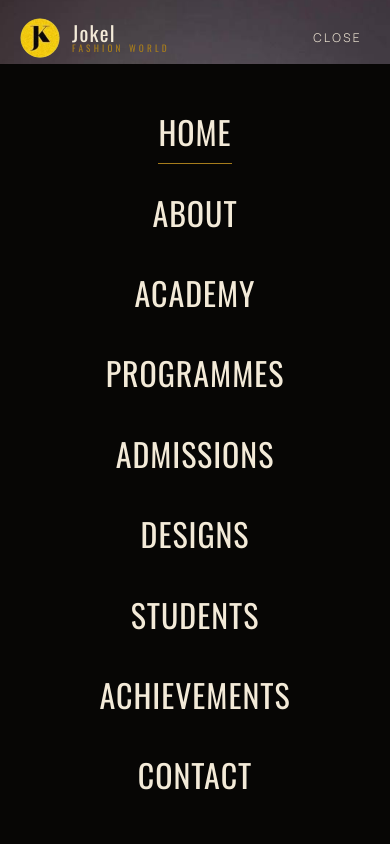
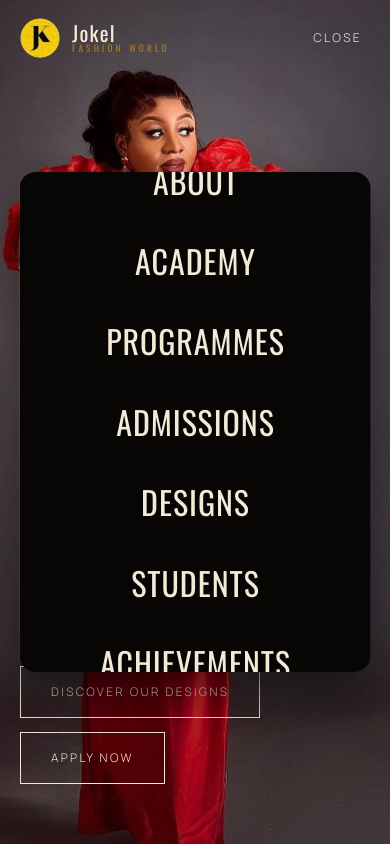
Before and after one commit to Jaytoobad/Jokel-Fashion-World, a website built with Vite: page index.html in a window 390 px wide. Both pictures are taken after a click on the button "MENU". Shown: the top 844 px of the page. Built offline with nearby package versions, Linux system fonts and the light colour scheme.

Commit message:
fix: mobile menu size - smaller centered panel instead of full screen
Mobile nav.open now appears as a smaller centered panel
(width:min(90vw,400px), height:min(80vh,500px)) instead of
covering the full screen. Includes border-radius, padding,
box-shadow, and overflow-y for scrollable content.

```diff
--- a/src/styles/main.css
+++ b/src/styles/main.css
@@ -22,7 +22,7 @@ nav a:hover::after,nav a.on::after{transform:scaleX(1)}
 .burger{display:none;background:none;border:0;color:var(--ink);font:inherit;letter-spacing:.2em;font-size:.75rem;text-transform:uppercase;cursor:pointer;padding:8px}
 @media(max-width:980px){.burger{display:block}header{backdrop-filter:none;-webkit-backdrop-filter:none;background:var(--bg)}
 nav{position:fixed;top:0;left:0;right:0;height:100vh;height:100dvh;background:var(--inv);color:var(--invt);flex-direction:column;justify-content:center;align-items:center;gap:18px;transform:translateY(-100%);visibility:hidden;transition:transform .6s cubic-bezier(.77,0,.18,1),visibility 0s .6s;z-index:1}
-nav.open{transform:none;visibility:visible;transition:transform .6s cubic-bezier(.77,0,.18,1)}nav a{font-family:var(--serif);font-size:2rem;letter-spacing:.03em;opacity:0;transform:translateY(24px);transition:opacity .5s,transform .5s}nav.open a{opacity:1;transform:none;transition-delay:calc(.3s + var(--i)*.05s)}@media(max-width:980px){nav.open{top:calc(env(safe-area-inset-top,0px) + 64px);height:calc(100dvh - env(safe-area-inset-top,0px) - 64px)}}
+nav.open{transform:none;visibility:visible;transition:transform .6s cubic-bezier(.77,0,.18,1)}nav a{font-family:var(--serif);font-size:2rem;letter-spacing:.03em;opacity:0;transform:translateY(24px);transition:opacity .5s,transform .5s}nav.open a{opacity:1;transform:none;transition-delay:calc(.3s + var(--i)*.05s)}@media(max-width:980px){nav.open{top:50%;left:50%;transform:translate(-50%,-50%);width:min(90vw,400px);height:min(80vh,500px);max-height:80vh;overflow-y:auto;border-radius:16px;padding:32px 24px;box-shadow:0 20px 60px #000a;z-index:2}}
 .logo,.burger{position:relative;z-index:2}header.open{background:transparent;border-color:transparent}header.open .logo,header.open .burger{color:var(--invt)}}
 .btn{display:inline-block;padding:15px 30px;border:1px solid var(--ink);font-size:.74rem;letter-spacing:.2em;text-transform:uppercase;background:none;color:var(--ink);cursor:pointer;font-family:var(--sans);position:relative;overflow:hidden;transition:color .4s}
 .btn::before{content:"";position:absolute;inset:0;background:var(--ink);transform:translateY(101%);transition:transform .4s;z-index:-1}
```
Also changed, not shown: mobile_menu_small.png (added).
